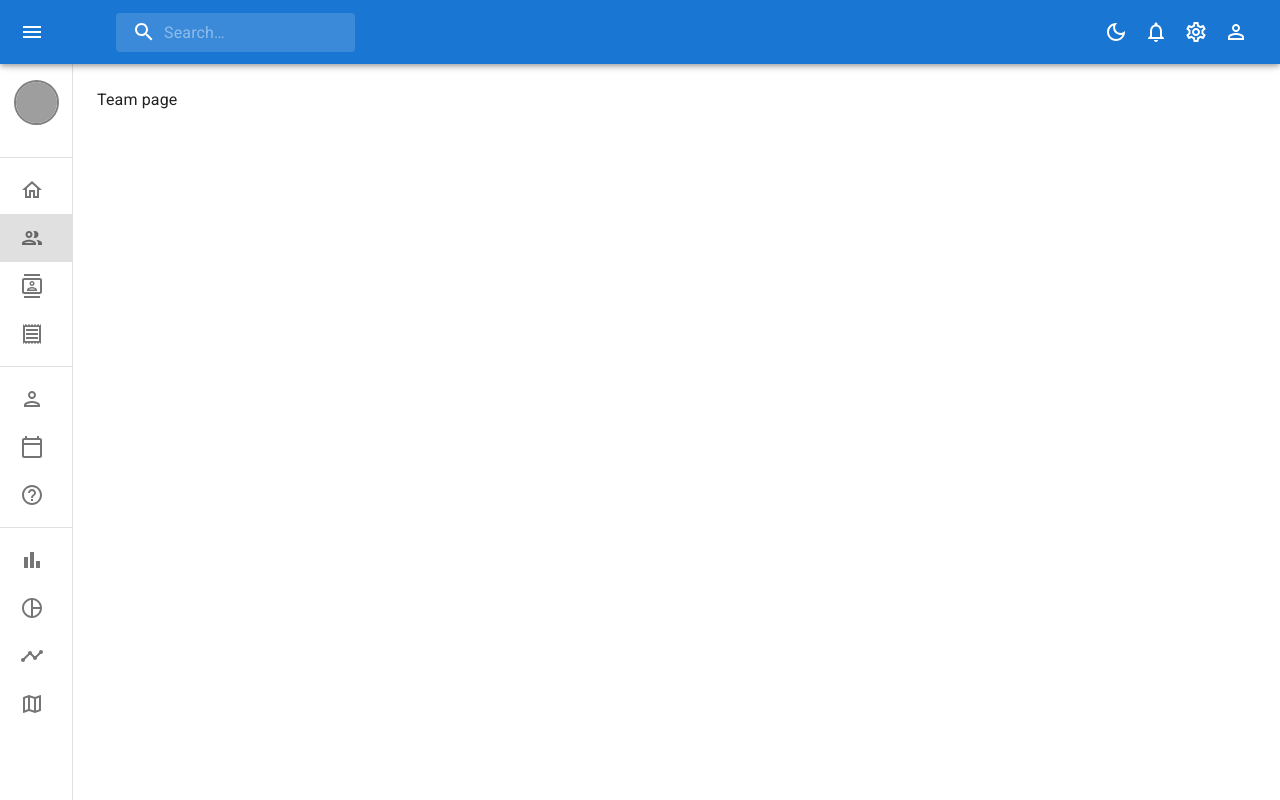
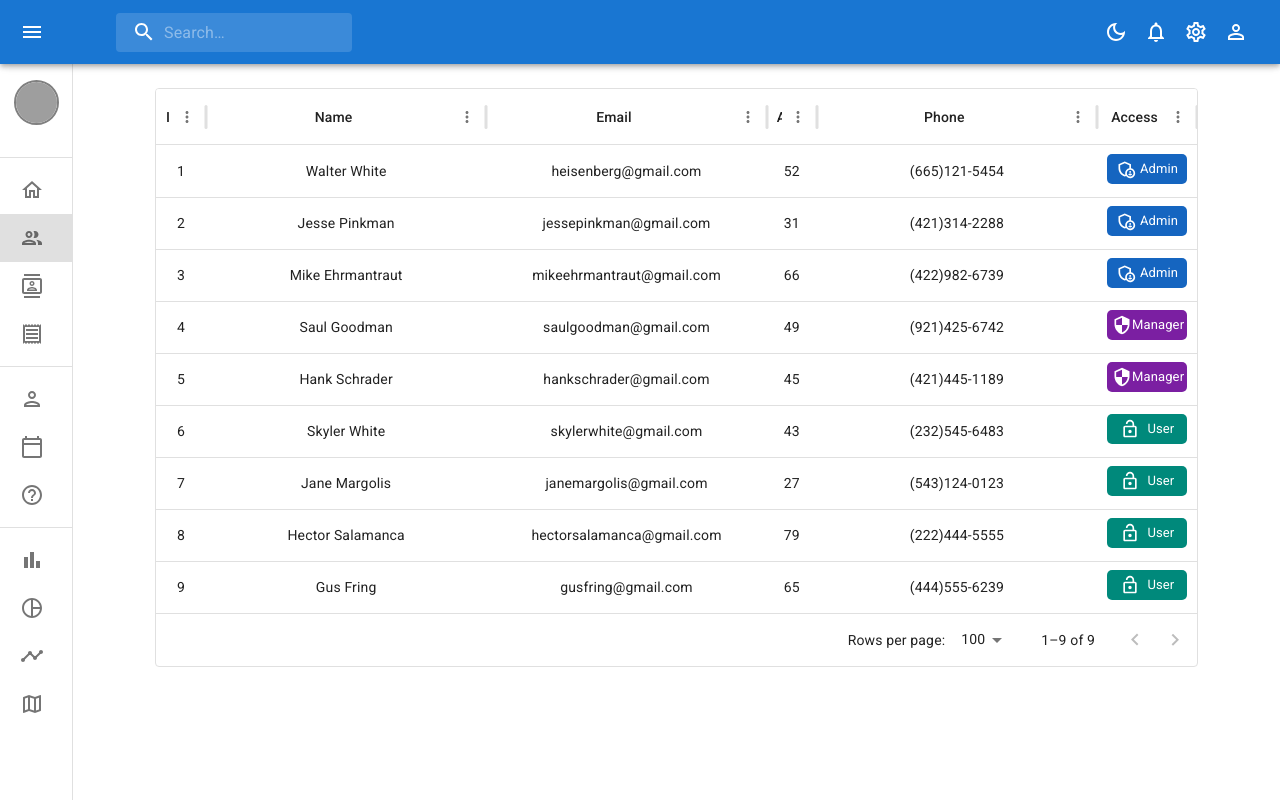
Before and after one commit to ahmedhasim209/admin-dashboard, a React (Vite) app: page /team in a window 1280 px wide. Built offline with nearby package versions, Linux system fonts and the light colour scheme; grey boxes are pictures that could not be loaded.

Commit message:
Create & Finish Team page

```diff
--- a/package.json
+++ b/package.json
@@ -15,6 +15,7 @@
     "@mui/icons-material": "^6.1.6",
     "@mui/material": "^6.1.6",
     "@mui/styled-engine-sc": "^6.1.6",
+    "@mui/x-data-grid": "^7.22.2",
     "react": "^18.3.1",
     "react-dom": "^18.3.1",
     "react-router-dom": "^6.28.0",
--- a/src/pages/team/Team.jsx
+++ b/src/pages/team/Team.jsx
@@ -1,5 +1,110 @@
-import React from "react";
+import { DataGrid } from "@mui/x-data-grid";
+import { rows } from "./data";
+import { Box, Typography } from "@mui/material";
+import { useTheme } from "@mui/material";
+import {
+  AdminPanelSettingsOutlined,
+  LockOpenOutlined,
+  SecurityOutlined,
+} from "@mui/icons-material";
 
 export default function Team() {
-  return <div>Team page</div>;
+  const theme = useTheme();
+
+  const columns = [
+    {
+      field: "id",
+      headerName: "ID",
+      width: 30,
+      align: "center",
+      headerAlign: "center",
+    },
+    {
+      field: "name",
+      headerName: "Name",
+      type: "number",
+      align: "center",
+      flex: 1,
+      headerAlign: "center",
+    },
+    {
+      field: "email",
+      headerName: "Email",
+      type: "email",
+      align: "center",
+      flex: 1,
+      headerAlign: "center",
+    },
+    {
+      field: "age",
+      headerName: "Age",
+      type: "number",
+      width: 30,
+      align: "center",
+      headerAlign: "center",
+    },
+    {
+      field: "phone",
+      headerName: "Phone",
+      type: "phone",
+      align: "center",
+      flex: 1,
+      headerAlign: "center",
+    },
+    {
+      field: "access",
+      headerName: "Access",
+      type: "number",
+      align: "center",
+      headerAlign: "center",
+      renderCell: ({ row: { access } }) => {
+        return (
+          <Box
+            sx={{
+              display: "flex",
+              p: "5px",
+              width: "80px",
+              borderRadius: "5px",
+              alignItems: "center",
+              justifyContent: "space-evenly",
+              textAlign: "center",
+              backgroundColor:
+                access === "Admin"
+                  ? theme.palette.primary.dark
+                  : access === "Manager"
+                  ? theme.palette.secondary.dark
+                  : "#00897b",
+              mt: "7.5px",
+            }}
+          >
+            {access === "Admin" && (
+              <AdminPanelSettingsOutlined
+                sx={{ color: "white" }}
+                fontSize="small"
+              />
+            )}
+            {access === "Manager" && (
+              <SecurityOutlined sx={{ color: "white" }} fontSize="small" />
+            )}
+            {access === "User" && (
+              <LockOpenOutlined fontSize="small" sx={{ color: "white" }} />
+            )}
+            <Typography sx={{ fontSize: "13px", color: "white" }}>
+              {access}
+            </Typography>
+          </Box>
+        );
+      },
+    },
+  ];
+
+  return (
+    <Box sx={{ mx: "auto", alignItems: "center", height: 579, width: "90%" }}>
+      <DataGrid
+        rows={rows}
+        // @ts-ignore
+        columns={columns}
+      />
+    </Box>
+  );
 }
--- /dev/null
+++ b/src/pages/team/data.js
@@ -0,0 +1,74 @@
+export const rows = [
+  {
+    id: 1,
+    name: "Walter White",
+    email: "heisenberg@gmail.com",
+    age: 52,
+    phone: "(665)121-5454",
+    access: "Admin",
+  },
+  {
+    id: 2,
+    name: "Jesse Pinkman",
+    email: "jessepinkman@gmail.com",
+    age: 31,
+    phone: "(421)314-2288",
+    access: "Admin",
+  },
+  {
+    id: 3,
+    name: "Mike Ehrmantraut",
+    email: "mikeehrmantraut@gmail.com",
+    age: 66,
+    phone: "(422)982-6739",
+    access: "Admin",
+  },
+  {
+    id: 4,
+    name: "Saul Goodman",
+    email: "saulgoodman@gmail.com",
+    age: 49,
+    phone: "(921)425-6742",
+    access: "Manager",
+  },
+  {
+    id: 5,
+    name: "Hank Schrader",
+    email: "hankschrader@gmail.com",
+    age: 45,
+    phone: "(421)445-1189",
+    access: "Manager",
+  },
+  {
+    id: 6,
+    name: "Skyler White",
+    email: "skylerwhite@gmail.com",
+    age: 43,
+    phone: "(232)545-6483",
+    access: "User",
+  },
+  {
+    id: 7,
+    name: "Jane Margolis",
+    email: "janemargolis@gmail.com",
+    age: 27,
+    phone: "(543)124-0123",
+    access: "User",
+  },
+  {
+    id: 8,
+    name: "Hector Salamanca",
+    email: "hectorsalamanca@gmail.com",
+    age: 79,
+    phone: "(222)444-5555",
+    access: "User",
+  },
+  {
+    id: 9,
+    name: "Gus Fring",
+    email: "gusfring@gmail.com",
+    age: 65,
+    phone: "(444)555-6239",
+    access: "User",
+  },
+];
```
Also changed, not shown: 1 other file (tests, documents, lock files or other folders).
